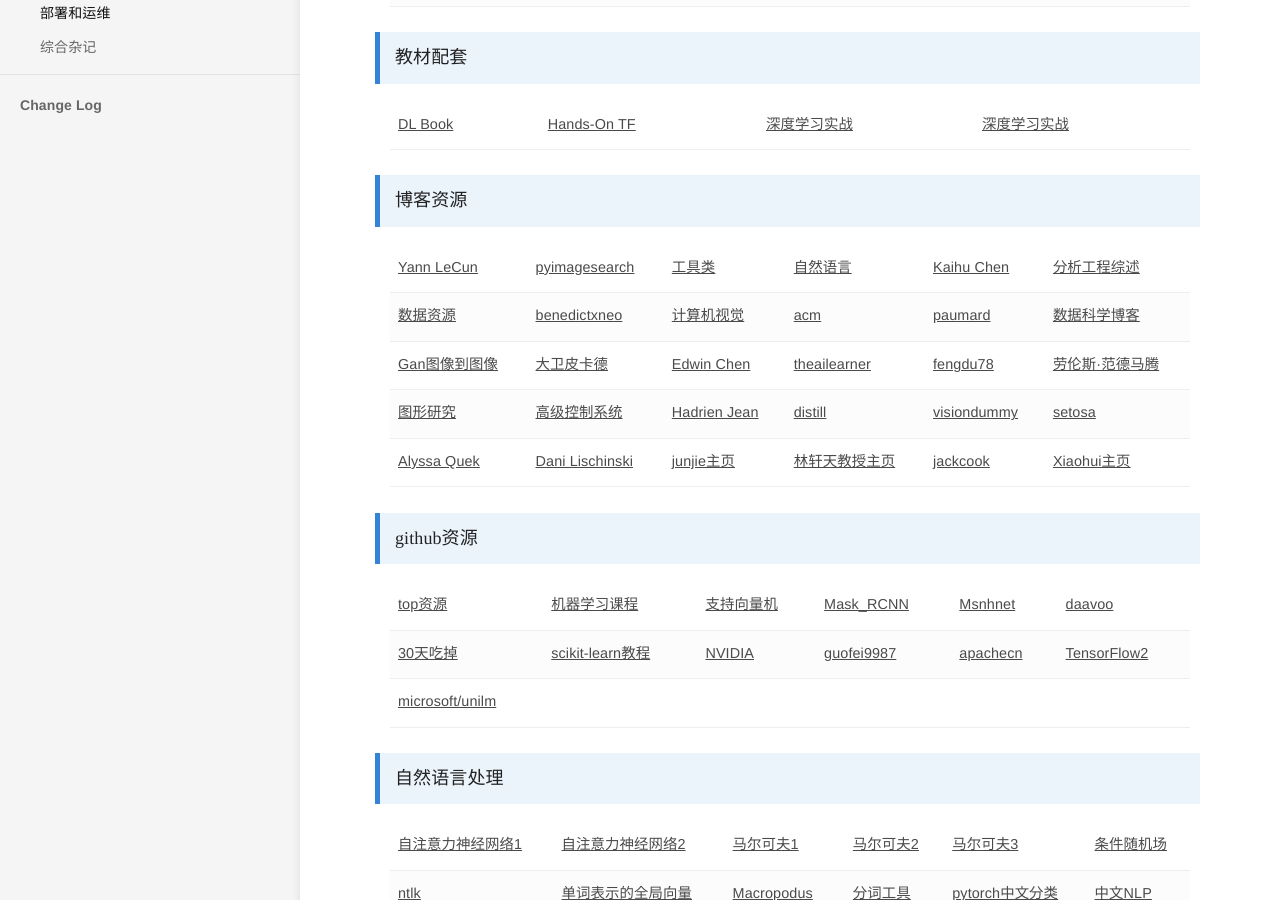
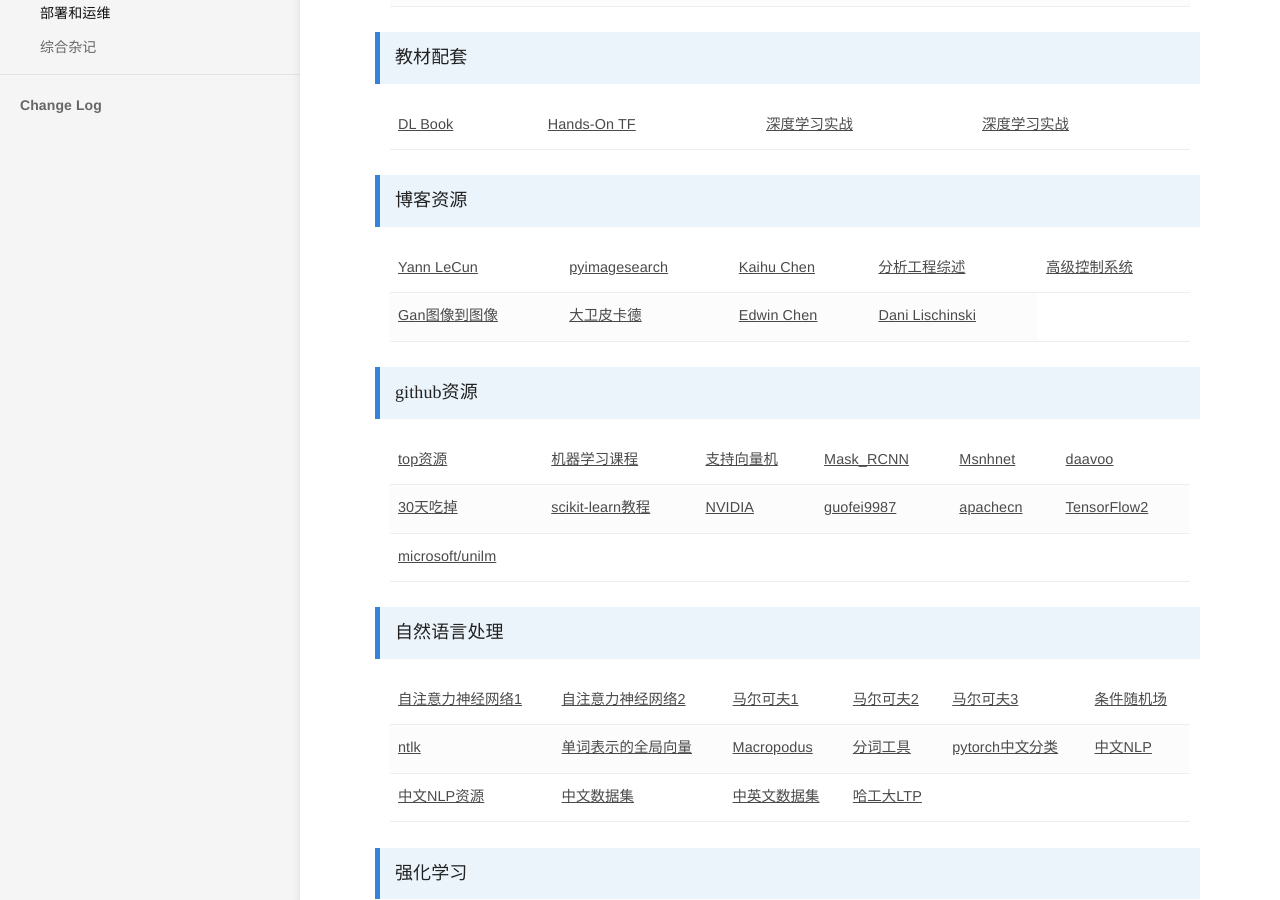
Before and after one commit to bashendixie/Machine_Learning_Notes, a Jekyll site: the page built from _docs/1、机器学习/机器学习课程.md, in a window 1280 px wide and 900 px high, scrolled down 545 px. Built offline with Jekyll 4.4.1, drawn with Linux system fonts in a browser that asks for light colours; some web fonts are replaced.

Commit message:
no message

```diff
--- a/_docs/1、机器学习/机器学习课程.md
+++ b/_docs/1、机器学习/机器学习课程.md
@@ -161,36 +161,13 @@
 				<a href="https://pyimagesearch.com/start-here/" target="_balnk">pyimagesearch</a>
 			</td>
 			<td>
-				<a href="https://github.com/PyImageSearch/imutils" target="_balnk">工具类</a>
-			</td>
-			<td>
-				<a href="https://ruder.io/" target="_balnk">自然语言</a>
-			</td>
-			<td>
 				<a href="http://www.k4ai.com/tag/gan/index.html" target="_balnk">Kaihu Chen</a>
 			</td>
 			<td>
 				<a href="https://roundup.getdbt.com/archive?sort=new" target="_balnk">分析工程综述</a>
 			</td>
-		</tr>
-		<tr>
 			<td>
-				<a href="https://iterative.ly/" target="_balnk">数据资源</a>
-			</td>
-			<td>
-				<a href="https://benedictxneo.medium.com/" target="_balnk">benedictxneo</a>
-			</td>
-			<td>
-				<a href="https://study.marearts.com/" target="_balnk">计算机视觉</a>
-			</td>
-			<td>
-				<a href="https://cacm.acm.org/blogs/about-the-blogs" target="_balnk">acm</a>
-			</td>
-			<td>
-				<a href="https://perso-etis.ensea.fr/paumard/" target="_balnk">paumard</a>
-			</td>
-			<td>
-				<a href="https://blogs.sas.com/content/" target="_balnk">数据科学博客</a>
+				<a href="https://mec560sbu.github.io/" target="_balnk">高级控制系统</a>
 			</td>
 		</tr>
 		<tr>
@@ -204,53 +181,7 @@
 				<a href="http://blog.echen.me/" target="_balnk">Edwin Chen</a>
 			</td>
 			<td>
-				<a href="https://theailearner.com/" target="_balnk">theailearner</a>
-			</td>
-			<td>
-				<a href="https://github.com/fengdu78/Data-Science-Notes" target="_balnk">fengdu78</a>
-			</td>
-			<td>
-				<a href="https://lvdmaaten.github.io/" target="_balnk">劳伦斯·范德马腾</a>
-			</td>
-		</tr>
-		<tr>
-			<td>
-				<a href="https://www.pauldebevec.com/" target="_balnk">图形研究</a>
-			</td>
-			<td>
-				<a href="https://mec560sbu.github.io/" target="_balnk">高级控制系统</a>
-			</td>
-			<td>
-				<a href="https://medium.com/@hadrienj" target="_balnk">Hadrien Jean</a>
-			</td>
-			<td>
-				<a href="https://distill.pub/" target="_balnk">distill</a>
-			</td>
-			<td>
-				<a href="https://www.visiondummy.com/" target="_balnk">visiondummy</a>
-			</td>
-			<td>
-				<a href="https://setosa.io/#/" target="_balnk">setosa</a>
-			</td>
-		</tr>
-		<tr>
-			<td>
-				<a href="https://alyssaq.github.io/" target="_balnk">Alyssa Quek</a>
-			</td>
-			<td>
 				<a href="https://www.cs.huji.ac.il/~danix/" target="_balnk">Dani Lischinski</a>
-			</td>
-			<td>
-				<a href="https://www.seas.ucla.edu/~junjie/project/" target="_balnk">junjie主页</a>
-			</td>
-			<td>
-				<a href="https://www.csie.ntu.edu.tw/~htlin/" target="_balnk">林轩天教授主页</a>
-			</td>
-			<td>
-				<a href="https://jackcook.com/" target="_blank">jackcook</a>
-			</td>
-			<td>
-				<a href="https://www.ics.uci.edu/~xhx/" target="_blank">Xiaohui主页</a>
 			</td>
 		</tr>
 	</tbody>
```
Also changed, not shown: _docs/1、机器学习/机器学习资源.md (+3 -0 lines), _docs/1、机器学习/计算机视觉.md (+3 -0 lines).
